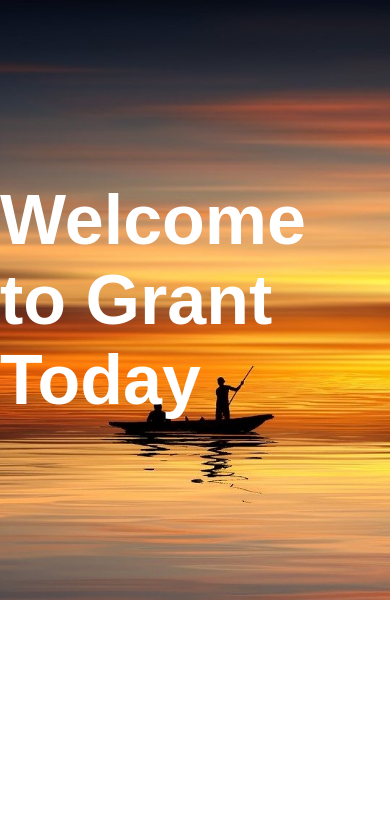
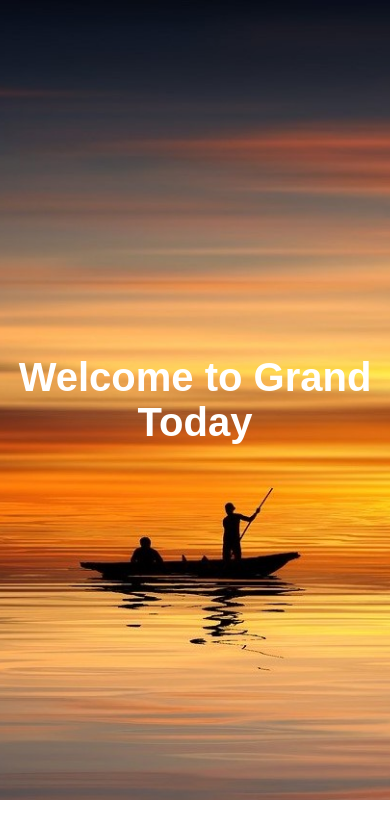
Before and after one commit to GowthamanT/GrandToday, a plain HTML site: page index.html in a window 390 px wide. Drawn offline with Linux system fonts and the light colour scheme.

Commit message:
Optimized for Mobile Screens

```diff
--- a/css/styles.css
+++ b/css/styles.css
@@ -22,4 +22,16 @@ body::-webkit-scrollbar {
   font-size: 70px;
   font-family: Arial, Helvetica, sans-serif;
   font-weight: 600;
+  text-align: center;
 }
+
+/* X-small */
+@media (max-width: 576px) {
+  .hero-section {
+    height: 800px;
+  }
+  .hero-title {
+    font-size: 40px;
+    text-align: center;
+  }
+}
--- a/index.html
+++ b/index.html
@@ -18,7 +18,7 @@
   </header>
   <main>
     <section class="hero-section">
-      <h1 class="hero-title">Welcome to Grant Today</h1>
+      <h1 class="hero-title">Welcome to Grand Today</h1>
     </section>
   </main>
 </body>
```
